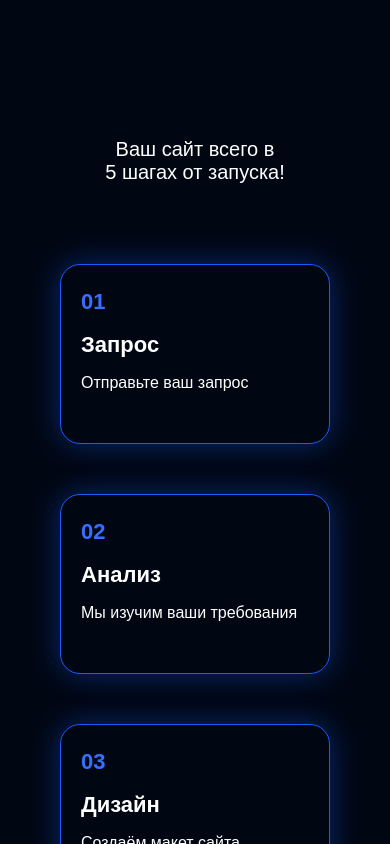
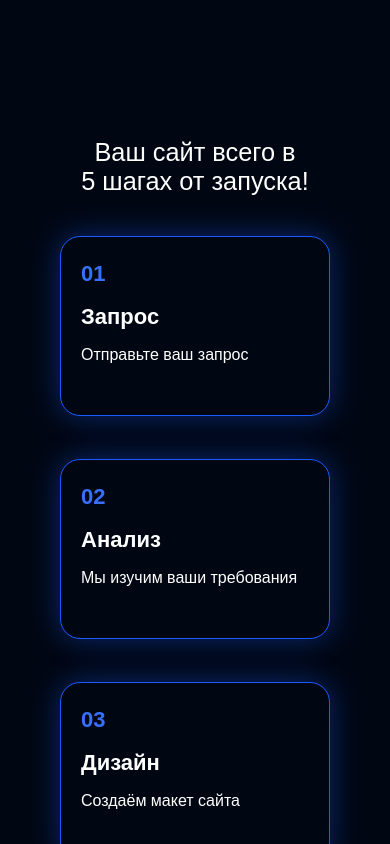
Before and after one commit to JahongirFox/DevSphere-IT-Company, a React (Vite) app: page / in a window 390 px wide. Shown: the part 2760-3604 px from the top of the page. Built offline with nearby package versions, Linux system fonts and the light colour scheme.

Commit message:
DevSphere IT Company

```diff
--- a/src/Pages/Home/Home4/Home4.css
+++ b/src/Pages/Home/Home4/Home4.css
@@ -15,8 +15,8 @@
     color: white;
     text-align: center;
     font-family: Montserrat, sans-serif;
-    font-size: clamp(20px, 4vw, 36px);
-    margin-bottom: 40px;
+    font-size: clamp(0px, 6.5vw, 36px);
+    /* margin-bottom: 40px; */
 }
 
 .Flex-Home4-bigs {
@@ -24,6 +24,7 @@
     flex-wrap: wrap;
     justify-content: center;
     gap: 50px;
+    margin-top: 30px;
 }
 
 .Home4-big {
@@ -72,7 +73,8 @@
 @media(max-width: 609px){
     .Flex-Home4-bigs {
         flex-wrap: wrap;
-        gap: 10px;
+        gap: 3px;
+        margin-top: 0px;
     }
     .Home4-big {
         background-color: #000713;
```
